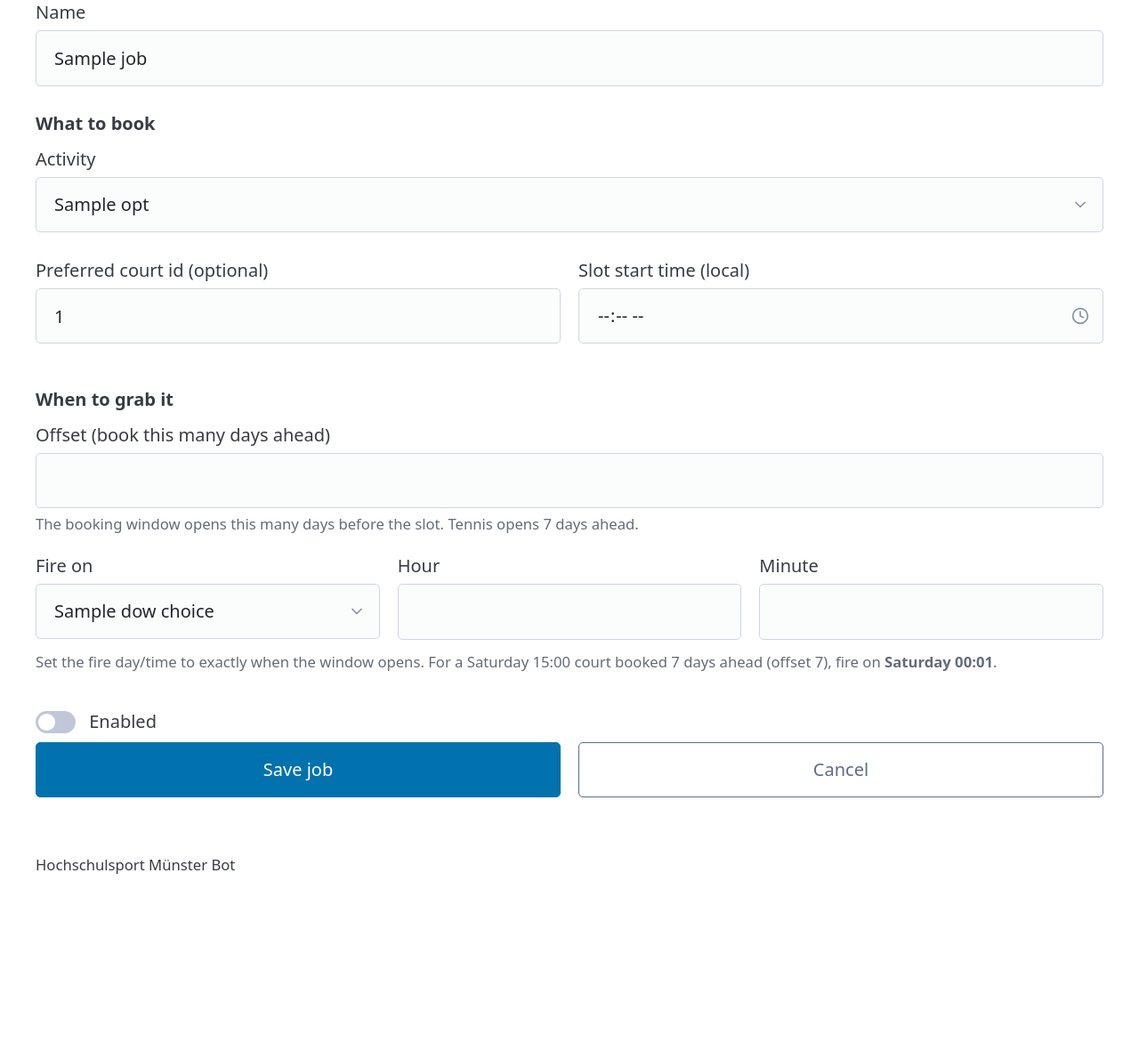
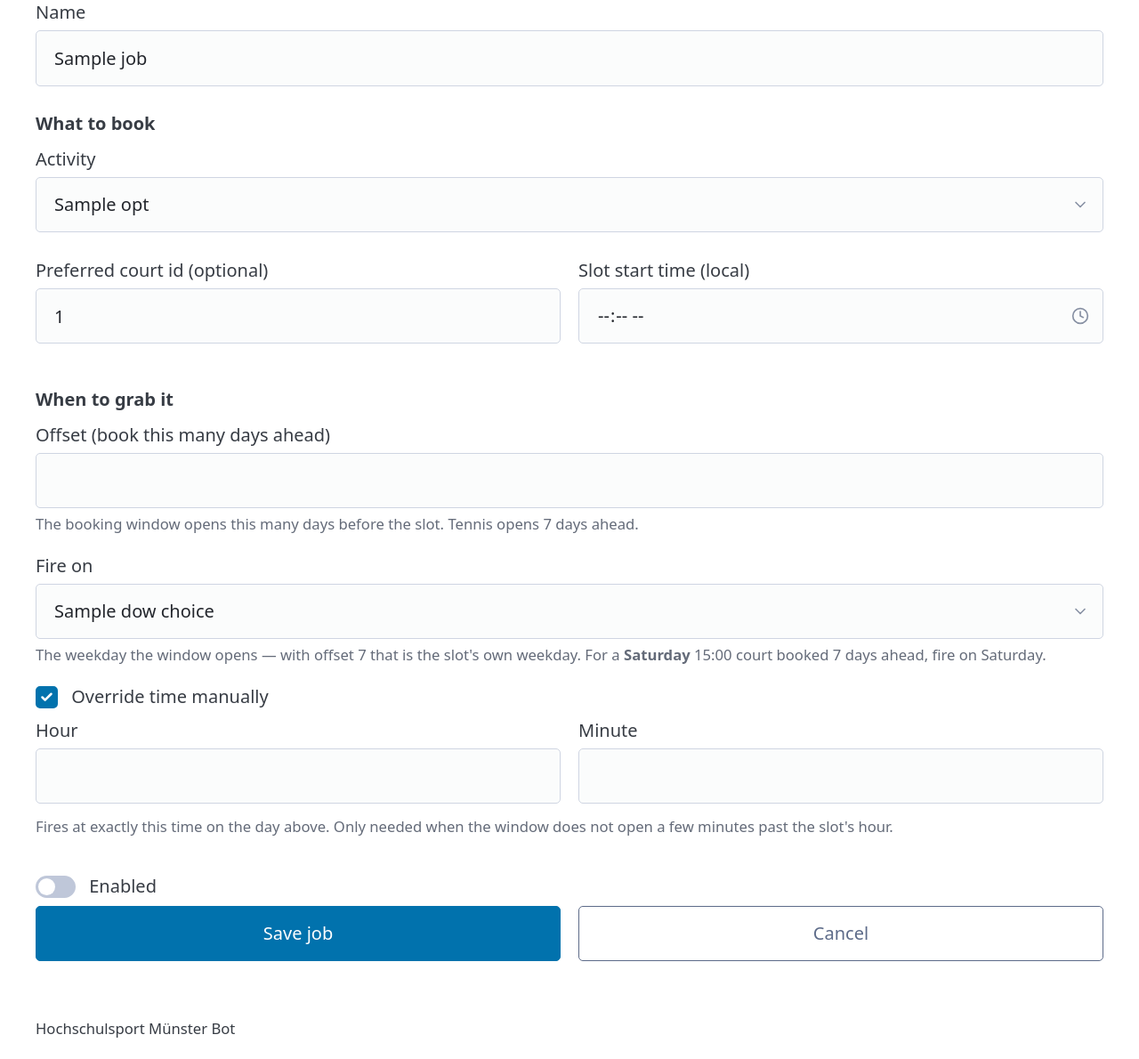
Before and after one commit to valentinlie/hochschulsport-muenster-delcom, a FastAPI app: template src/web/templates/job_form.html in a window 1280 px wide. Shown: the part 201-1391 px from the top of the page at 89% size. Before the commit the page ends 1183 px from the top, so only its background shows below. Run offline with FastAPI, Linux system fonts and the light colour scheme; the template is opened without the code that fills it: most values are stand-ins (such as "Sample title", 1, 10 or a date in 2020); some libraries are stand-ins or nearby versions.

Commit message:
Derive the booking fire time from the slot time
Courts are not released per day at midnight but per slot: the day's grid
does not exist until each hour's turn comes, a few minutes past that hour,
exactly date_offset days ahead. Watching the Aug 9 grid, at 09:00 it was
still completely empty and the hour-blocks appeared one at a time. A job
pointed at midnight therefore fired against a grid that held nothing.

The fire time is no longer a free choice: core/window.py puts the window at
WINDOW_OPEN_MINUTE (5) past the slot's own hour, and db.Job.run_time hands
that to the timer generator, the worker's spin-wait, the dashboard and the
CLI listing. Only the fire weekday is still picked by hand. A Saturday 15:00
court now gets OnCalendar=Sat 15:04 and books at 15:05, keeping the existing
one-minute pre-warm lead.

Jobs that need something else set run_time_manual and keep their own
run_hour/run_minute; the job form has an Override time manually checkbox
above the time area that swaps the derived time for hour/minute fields. The
first tick pre-fills them with the derived time unless the job already
carried an override. Everything else derives, so changing a slot time moves
the timer with it.

Existing rows default to the derived time, which is the correct one for
them; their timers move on the next `cli.py sync`. A database created
before this needs the new column added by hand:

    ALTER TABLE hsp_booking_jobs
    ADD COLUMN run_time_manual BOOLEAN NOT NULL DEFAULT FALSE;

Whether every hour releases at exactly :05 rests on a single observation.
If it drifts, WINDOW_OPEN_MINUTE is the one knob, and the override covers a
one-off.

```diff
--- a/src/cli.py
+++ b/src/cli.py
@@ -108,7 +108,8 @@ def cmd_jobs(_: argparse.Namespace) -> int:
     print(f"{'ID':>4}  {'ON':<3} {'ACTIVITY':<16} {'SLOT':<6} {'OFF':<4} {'FIRE':<16} NAME")
     for j in jobs:
         on = "yes" if j.enabled else "-"
-        fire = f"{j.run_dow} {j.run_hour:02d}:{j.run_minute:02d}"
+        hour, minute = j.run_time
+        fire = f"{j.run_dow} {hour:02d}:{minute:02d}{'' if j.run_time_manual else ' auto'}"
         act = (j.activity_option or str(j.activity_product_id))[:16]
         print(f"{j.id:>4}  {on:<3} {act:<16} {j.slot_start_time:<6} {j.date_offset:<4} {fire:<16} {j.name}")
     return 0
--- a/src/core/db.py
+++ b/src/core/db.py
@@ -11,6 +11,7 @@ from psycopg.rows import class_row, dict_row
 from psycopg_pool import ConnectionPool, PoolTimeout
 
 from config import DB_HOST, DB_PORT, DB_NAME, DB_USER, DB_PASS
+from core.window import window_open_time
 
 # What callers catch when postgres is unreachable (direct connect vs. pool
 # raise different exceptions).
@@ -35,9 +36,23 @@ class Job:
     slot_start_time: str
     date_offset: int
     run_dow: str
+    # run_hour/run_minute only apply when run_time_manual is set; otherwise the
+    # fire time is derived from slot_start_time (see the run_time property).
     run_hour: int
     run_minute: int
+    run_time_manual: bool
     created_at: datetime
+
+    @property
+    def run_time(self) -> tuple[int, int]:
+        """``(hour, minute)`` this job's booking window opens.
+
+        Derived from the slot time — a court is released a few minutes past its
+        own hour, ``date_offset`` days ahead — unless the job pins it manually.
+        """
+        if self.run_time_manual:
+            return self.run_hour, self.run_minute
+        return window_open_time(self.slot_start_time)
 
 
 @dataclass
@@ -144,6 +159,7 @@ def init_db() -> None:
                 run_dow             VARCHAR(30) NOT NULL DEFAULT '*',
                 run_hour            INT NOT NULL DEFAULT 0,
                 run_minute          INT NOT NULL DEFAULT 0,
+                run_time_manual     BOOLEAN NOT NULL DEFAULT FALSE,
                 created_at          TIMESTAMPTZ NOT NULL DEFAULT now()
             )
         """)
@@ -249,8 +265,8 @@ def create_job(data: dict) -> int:
             """INSERT INTO hsp_booking_jobs
                (name, enabled, activity_product_id, activity_option,
                 preferred_court_id, slot_start_time, date_offset, run_dow,
-                run_hour, run_minute)
-               VALUES (%s, %s, %s, %s, %s, %s, %s, %s, %s, %s)
+                run_hour, run_minute, run_time_manual)
+               VALUES (%s, %s, %s, %s, %s, %s, %s, %s, %s, %s, %s)
                RETURNING id""",
             (
                 data["name"],
@@ -263,6 +279,7 @@ def create_job(data: dict) -> int:
                 data.get("run_dow", "*"),
                 data.get("run_hour", 0),
                 data.get("run_minute", 0),
+                data.get("run_time_manual", False),
             ),
         )
         return cur.fetchone()["id"]
@@ -274,7 +291,7 @@ def update_job(job_id: int, data: dict) -> None:
             """UPDATE hsp_booking_jobs SET
                name=%s, enabled=%s, activity_product_id=%s, activity_option=%s,
                preferred_court_id=%s, slot_start_time=%s, date_offset=%s,
-               run_dow=%s, run_hour=%s, run_minute=%s
+               run_dow=%s, run_hour=%s, run_minute=%s, run_time_manual=%s
                WHERE id=%s""",
             (
                 data["name"],
@@ -287,6 +304,7 @@ def update_job(job_id: int, data: dict) -> None:
                 data.get("run_dow", "*"),
                 data.get("run_hour", 0),
                 data.get("run_minute", 0),
+                data.get("run_time_manual", False),
                 job_id,
             ),
         )
--- a/src/core/systemd.py
+++ b/src/core/systemd.py
@@ -68,7 +68,7 @@ def _fire_spec(day_set: set[int], run_hour: int, run_minute: int) -> tuple[set[i
 
 
 def _on_calendar(job: db.Job) -> str:
-    days, hour, minute = _fire_spec(dow_set(job.run_dow), job.run_hour, job.run_minute)
+    days, hour, minute = _fire_spec(dow_set(job.run_dow), *job.run_time)
     day_spec = ",".join(SYSTEMD_DAY[d] for d in sorted(days))
     return f"{day_spec} *-*-* {hour:02d}:{minute:02d}:00"
 
--- a/src/web/templates/job_form.html
+++ b/src/web/templates/job_form.html
@@ -37,8 +37,8 @@
             </label>
             <label>
                 Slot start time (local)
-                <input name="slot_start_time" type="time" value="{{ job.slot_start_time if job else '15:00' }}"
-                    required>
+                <input id="slot-start-time" name="slot_start_time" type="time"
+                    value="{{ job.slot_start_time if job else '15:00' }}" required>
             </label>
         </div>
     </fieldset>
@@ -53,7 +53,6 @@
             <small>The booking window opens this many days before the slot. Tennis opens 7 days ahead.</small>
         </label>
 
-        <div class="grid">
         <label>
             Fire on
             <select name="run_dow">
@@ -61,18 +60,39 @@
                 <option value="{{ val }}" {{ "selected" if job and job.run_dow==val }}>{{ label }}</option>
                 {% endfor %}
             </select>
+            <small>The weekday the window opens — with offset 7 that is the slot's own weekday.
+                For a <strong>Saturday</strong> 15:00 court booked 7 days ahead, fire on Saturday.</small>
         </label>
+
+        <!-- The checkbox sits above both time blocks so it keeps its place when
+             toggling swaps them. -->
+        <label>
+            <input type="checkbox" name="run_time_manual" id="run-time-manual"
+                {{ "checked" if job and job.run_time_manual }}>
+            Override time manually
+        </label>
+
+        <div id="time-auto" {{ "hidden" if job and job.run_time_manual }}>
+            <p>Fires at <strong id="auto-time">--:--</strong> — courts are released per slot, a few minutes past
+                their own hour, so the time follows the slot time.</p>
+        </div>
+
+        <div id="time-manual" {{ "" if job and job.run_time_manual else "hidden" }}>
+            <div class="grid">
                 <label>
                     Hour
-                <input name="run_hour" type="number" min="0" max="23" value="{{ job.run_hour if job else 0 }}">
+                    <input id="run-hour" name="run_hour" type="number" min="0" max="23"
+                        value="{{ job.run_hour if job else 0 }}">
                 </label>
                 <label>
                     Minute
-                <input name="run_minute" type="number" min="0" max="59" value="{{ job.run_minute if job else 1 }}">
+                    <input id="run-minute" name="run_minute" type="number" min="0" max="59"
+                        value="{{ job.run_minute if job else window_open_minute }}">
                 </label>
             </div>
-        <small>Set the fire day/time to exactly when the window opens.
-            For a Saturday 15:00 court booked 7 days ahead (offset 7), fire on <strong>Saturday 00:01</strong>.</small>
+            <small>Fires at exactly this time on the day above. Only needed when the window does not
+                open a few minutes past the slot's hour.</small>
+        </div>
     </fieldset>
 
     <label>
@@ -85,4 +105,46 @@
         <a href="/" role="button" class="secondary outline">Cancel</a>
     </div>
 </form>
+
+<script>
+    // Mirror core/window.py: the hour's courts appear this many minutes past
+    // their own hour, so the fire time follows the slot time until overridden.
+    const WINDOW_OPEN_MINUTE = {{ window_open_minute }};
+    const slot = document.getElementById("slot-start-time");
+    const override = document.getElementById("run-time-manual");
+    const auto = document.getElementById("time-auto");
+    const manual = document.getElementById("time-manual");
+    const hourInput = document.getElementById("run-hour");
+    const minuteInput = document.getElementById("run-minute");
+    // Don't overwrite an override the user saved earlier or typed just now.
+    let manualEdited = override.checked;
+
+    function autoHour() {
+        const hour = parseInt((slot.value || "").split(":")[0], 10);
+        return Number.isNaN(hour) ? null : hour % 24;
+    }
+
+    function showAutoTime() {
+        const hour = autoHour();
+        document.getElementById("auto-time").textContent =
+            hour === null
+                ? "--:--"
+                : String(hour).padStart(2, "0") + ":" + String(WINDOW_OPEN_MINUTE).padStart(2, "0");
+    }
+
+    function setManual(on) {
+        if (on && !manualEdited && autoHour() !== null) {
+            hourInput.value = autoHour();      // start the override from the automatic time
+            minuteInput.value = WINDOW_OPEN_MINUTE;
+        }
+        auto.hidden = on;
+        manual.hidden = !on;
+    }
+
+    slot.addEventListener("input", showAutoTime);
+    hourInput.addEventListener("input", () => { manualEdited = true; });
+    minuteInput.addEventListener("input", () => { manualEdited = true; });
+    override.addEventListener("change", () => setManual(override.checked));
+    showAutoTime();
+</script>
 {% endblock %}
--- a/src/web/templates/partials/job_row.html
+++ b/src/web/templates/partials/job_row.html
@@ -13,8 +13,8 @@
         {{ job.slot_start_time }}
         {% if job.preferred_court_id %}(court {{ job.preferred_court_id }}){% else %}(any court){% endif %}
     </td>
-    <td>+{{ job.date_offset }}d ahead → {{ row.target_preview }}, fires {{ job.run_dow }} {{ "%02d"|format(job.run_hour)
-        }}:{{ "%02d"|format(job.run_minute) }}</td>
+    <td>+{{ job.date_offset }}d ahead → {{ row.target_preview }}, fires {{ job.run_dow }} {{ row.fire_time }}
+        {%- if not job.run_time_manual %} <small>(auto)</small>{% endif %}</td>
     <td>{{ row.next_run | dt }}</td>
     <td>
         {% if job.enabled %}
```
Also changed, not shown: src/core/window.py (added, +37 -0 lines), src/core/worker.py (+5 -3 lines), src/web/__init__.py (+6 -1 lines), src/web/routes/jobs.py (+9 -2 lines), README.md. Lines whose indentation alone changed are shown as unchanged.
